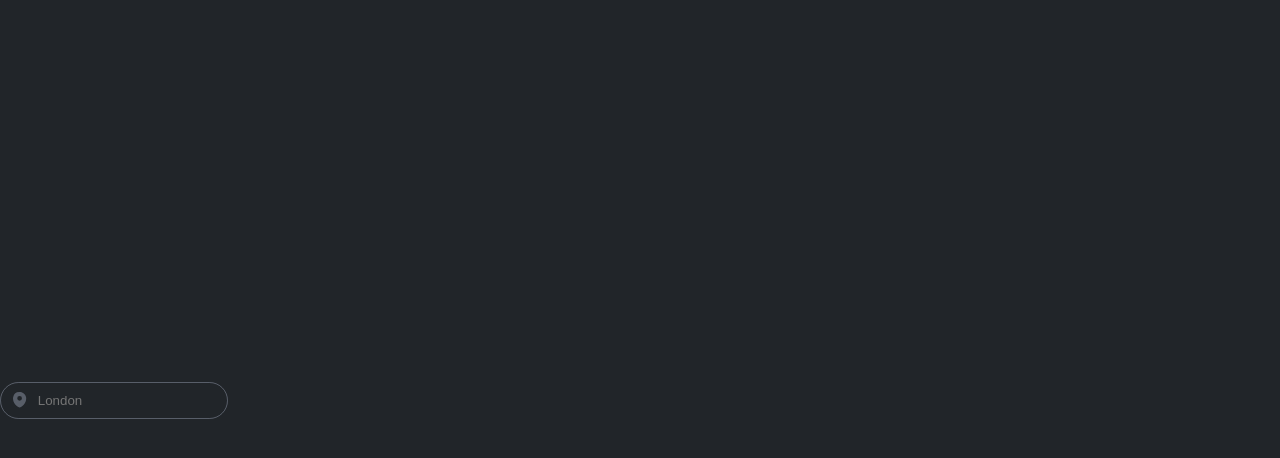
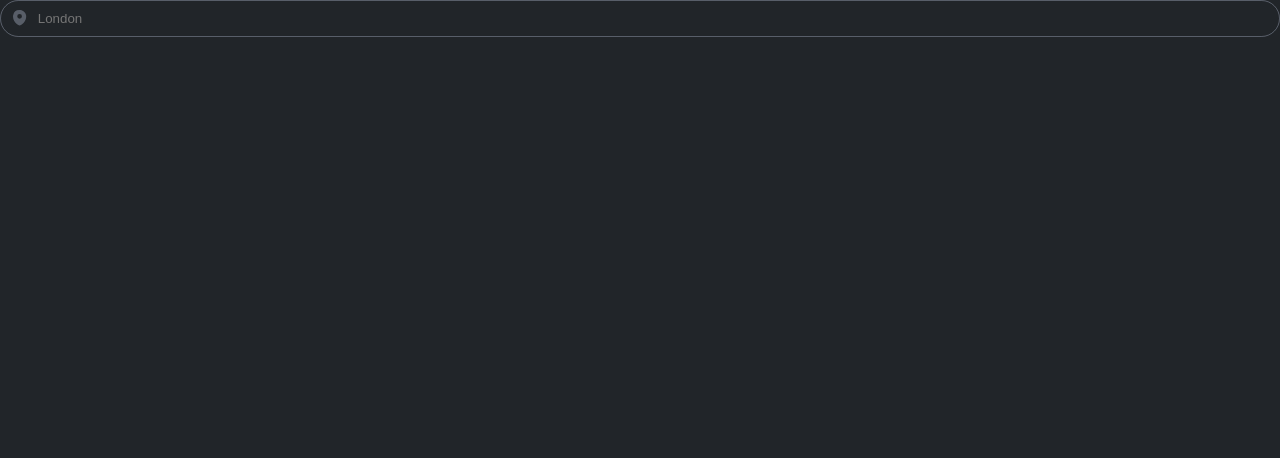
Before and after one commit to piotrfijol/weather, a React app: page / in a window 1280 px wide. Shown: the top 458 px of the page. Built offline with nearby package versions, Linux system fonts and the light colour scheme; the HTML template or start-up script is replaced by a standard one.

Commit message:
Create global container

```diff
--- a/src/App.css
+++ b/src/App.css
@@ -0,0 +1,3 @@
+.container {
+    width: 100%;
+}
--- a/src/App.tsx
+++ b/src/App.tsx
@@ -10,7 +10,7 @@ function App() {
   };
 
   return (
-    <>
+    <div className="container">
       <form>
         <SearchInput
           onChange={(e) => {
@@ -20,7 +20,7 @@ function App() {
           value={search}
         />
       </form>
-    </>
+    </div>
   )
 }
 
--- a/src/index.css
+++ b/src/index.css
@@ -13,9 +13,6 @@
 body {
   background-color: rgb(33, 37, 41);
   margin: 0;
-  display: flex;
-  place-items: center;
-  min-width: 320px;
   min-height: 100vh;
 }
 
```
